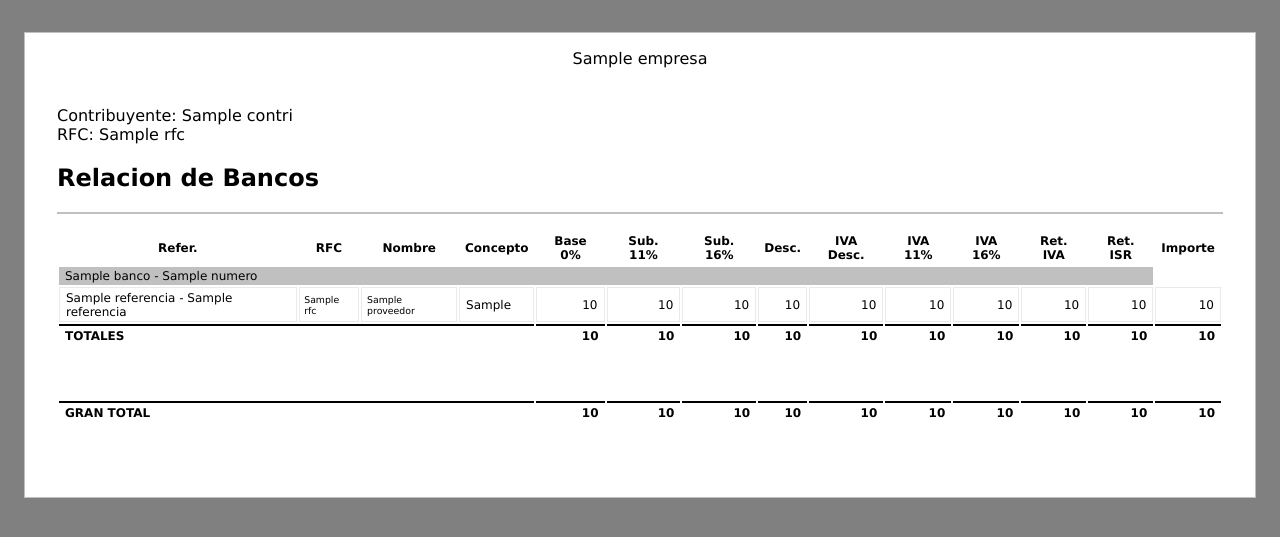
After one commit to efylan/g-asoc, a Django app: template trunk/gonzalez/templates/reportes/bancos.html in a window 1280 px wide. The commit adds this page. Shown: the top 537 px of the page. Run offline with Django 3.2, Linux system fonts and the light colour scheme; the template is opened without the code that fills it: most values are stand-ins (such as "Sample title", 1, 10 or a date in 2020); parts of the project's set-up code (start-up, migrations or seed data) failed here and were passed over.

Commit message:
Agregados 2 reportes

```diff
--- a/trunk/gonzalez/reportes/urls.py
+++ b/trunk/gonzalez/reportes/urls.py
@@ -3,6 +3,8 @@
 urlpatterns = patterns('',
     url(r'^$', 'gonzalez.reportes.views.index_reportes', name='reportes'),
     url(r'^proveedores/$', 'gonzalez.reportes.views.reporte_proveedor', name='reporte_prov'),
+    url(r'^contribuyentes/$', 'gonzalez.reportes.views.reporte_contri', name='reporte_contri'),
+    url(r'^bancos/$', 'gonzalez.reportes.views.reporte_bancos', name='reporte_bancos'),
     url(r'^generar_txt/$', 'gonzalez.reportes.views.generar_txt', name='gen_txt'),
 
 )
--- a/trunk/gonzalez/templates/diot/menudiot.html
+++ b/trunk/gonzalez/templates/diot/menudiot.html
@@ -5,9 +5,7 @@
             <li>
                 <a href="{%url diot.views.seleccionar_fecha%}"> Cheques </a>
             </li>
-            {%if request.user.is_staff%}
             <li>
                 <a href="{%url reportes.views.index_reportes%}"> Reportes </a>
             </li>
-            {%endif%}
         </ul>
--- /dev/null
+++ b/trunk/gonzalez/templates/reportes/bancos.html
@@ -0,0 +1,130 @@
+{%extends 'reportes/reportes_base.html'%}
+{%load humanize%}
+{%block extrahead%}
+    <title>Relacion Bancos</title>
+{%endblock%}
+
+{%block titlecontent%}
+<h2>Relacion de Bancos</h2>
+{%endblock%}
+
+{%block maincontent%}
+<table class="report_list">
+    <tr>
+
+        <th>Refer.</th>
+        <th>RFC</th>
+        <th>Nombre</th>
+        <th>Concepto</th>
+        {%if gran_tot.base_0 != 0%}<th>Base 0%</th>{%endif%}
+        {%if gran_tot.sub_11 != 0%}<th>Sub. 11%</th>{%endif%}
+        {%if gran_tot.sub_16 != 0%}<th>Sub. 16%</th>{%endif%}
+        {%if gran_tot.descuento != 0%}<th>Desc.</th>{%endif%}
+        {%if gran_tot.descuento_iva != 0%}<th>IVA Desc.</th>{%endif%}
+        {%if gran_tot.iva_11 != 0%}<th>IVA 11%</th>{%endif%}
+        {%if gran_tot.iva_16 != 0%}<th>IVA 16%</th>{%endif%}
+        {%if gran_tot.ret_iva != 0%}<th>Ret. IVA</th>{%endif%}
+        {%if gran_tot.ret_isr != 0%}<th>Ret. ISR</th>{%endif%}
+        <th>Importe</th>
+    </tr>
+    {%for res in resumen%}
+    <tr>
+        <td colspan="13" class="prov_info">{{res.cuenta.banco.nombre}} - {{res.cuenta.numero}}</td>
+    </tr>
+    {%for concepto in res.conceptos%}
+    <tr class="conceptos">
+        <td>{{concepto.cheque.referencia}} {% if concepto.referencia%} - {{concepto.referencia}}{%endif%}</td>
+        <td class="small">{{concepto.proveedor.rfc}}</td>
+        <td class="small">{{concepto.proveedor.nombre}}</td>
+        <td>{{concepto.get_tipo_display}}</td>
+        {%if gran_tot.base_0 != 0%}<td class="number">{{concepto.get_base_0|intcomma}}</td>{%endif%}
+        {%if gran_tot.sub_11 != 0%}<td class="number">{{concepto.get_sub_11|intcomma}}</td>{%endif%}
+        {%if gran_tot.sub_16 != 0%}<td class="number">{{concepto.get_sub_16|intcomma}}</td>{%endif%}
+        {%if gran_tot.descuento != 0%}<td class="number">{{concepto.get_desc|intcomma}}</td>{%endif%}
+        {%if gran_tot.descuento_iva != 0%}<td class="number">{{concepto.get_iva_desc|intcomma}}</td>{%endif%}
+        {%if gran_tot.iva_11 != 0%}<td class="number">{{concepto.get_iva_11|intcomma}}</td>{%endif%}
+        {%if gran_tot.iva_16 != 0%}<td class="number">{{concepto.get_iva_16|intcomma}}</td>{%endif%}
+        {%if gran_tot.ret_iva != 0%}<td class="number">{%if concepto.ret_iva != 0%}{{concepto.ret_iva|intcomma}}{%endif%}</td>{%endif%}
+        {%if gran_tot.ret_isr != 0%}<td class="number">{%if concepto.ret_isr != 0%}{{concepto.ret_isr|intcomma}}{%endif%}</td>{%endif%}
+        <td class="number">{{concepto.bancos|intcomma}}</td>
+    </tr>
+    {%endfor%}
+    <tr class="parcial">
+        <td colspan="4">TOTALES</td>
+        {%if gran_tot.base_0 != 0%}<td class="number">{%if res.totales.base_0 != 0%}{{res.totales.base_0|intcomma}}{%endif%}</td>{%endif%}
+        {%if gran_tot.sub_11 != 0%}<td class="number">{%if res.totales.sub_11 != 0%}{{res.totales.sub_11|intcomma}}{%endif%}</td>{%endif%}
+        {%if gran_tot.sub_16 != 0%}<td class="number">{%if res.totales.sub_16 != 0%}{{res.totales.sub_16|intcomma}}{%endif%}</td>{%endif%}
+        {%if gran_tot.descuento != 0%}<td class="number">{%if res.totales.descuento != 0%}{{res.totales.descuento|intcomma}}{%endif%}</td>{%endif%}
+        {%if gran_tot.descuento_iva != 0%}<td class="number">{%if res.totales.descuento_iva != 0%}{{res.totales.descuento_iva|intcomma}}{%endif%}</td>{%endif%}
+        {%if gran_tot.iva_11 != 0%}<td class="number">{%if res.totales.iva_11 != 0%}{{res.totales.iva_11|intcomma}}{%endif%}</td>{%endif%}
+        {%if gran_tot.iva_16 != 0%}<td class="number">{%if res.totales.iva_16 != 0%}{{res.totales.iva_16|intcomma}}{%endif%}</td>{%endif%}
+        {%if gran_tot.ret_iva != 0%}<td class="number">{%if res.totales.ret_iva != 0%}{{res.totales.ret_iva|intcomma}}{%endif%}</td>{%endif%}
+        {%if gran_tot.ret_isr != 0%}<td class="number">{%if res.totales.ret_isr != 0%}{{res.totales.ret_isr|intcomma}}{%endif%}</td>{%endif%}
+        <td class="number">{{res.totales.importe|intcomma}}</td>
+    </tr>
+<tr>
+    <td></td>
+</tr>
+<tr>
+    <td></td>
+</tr>
+<tr>
+    <td></td>
+</tr>
+<tr>
+    <td></td>
+</tr>
+    {%endfor%}
+
+<tr>
+    <td></td>
+</tr>
+<tr>
+    <td></td>
+</tr>
+<tr>
+    <td></td>
+</tr>
+<tr>
+    <td></td>
+</tr>
+    <tr class="parcial">
+        <td colspan="4">GRAN TOTAL</td>
+        {%if gran_tot.base_0 != 0%}
+        <td class="number">{%if gran_tot.base_0 != 0%}{{gran_tot.base_0|intcomma}}{%endif%}</td>
+        {%endif%}
+        {%if gran_tot.sub_11 != 0%}
+        <td class="number">{%if gran_tot.sub_11 != 0%}{{gran_tot.sub_11|intcomma}}{%endif%}</td>
+        {%endif%}
+        {%if gran_tot.sub_16 != 0%}
+        <td class="number">{%if gran_tot.sub_16 != 0%}{{gran_tot.sub_16|intcomma}}{%endif%}</td>
+        {%endif%}
+        {%if gran_tot.descuento != 0%}
+        <td class="number">{%if gran_tot.descuento != 0%}{{gran_tot.descuento|intcomma}}{%endif%}</td>
+        {%endif%}
+        {%if gran_tot.descuento_iva != 0%}
+        <td class="number">{%if gran_tot.descuento_iva != 0%}{{gran_tot.descuento_iva|intcomma}}{%endif%}</td>
+        {%endif%}
+        {%if gran_tot.iva_11 != 0%}
+        <td class="number">{%if gran_tot.iva_11 != 0%}{{gran_tot.iva_11|intcomma}}{%endif%}</td>
+        {%endif%}
+        {%if gran_tot.iva_16 != 0%}
+        <td class="number">{%if gran_tot.iva_16 != 0%}{{gran_tot.iva_16|intcomma}}{%endif%}</td>
+        {%endif%}
+        {%if gran_tot.ret_iva != 0%}
+        <td class="number">{%if gran_tot.ret_iva != 0%}{{gran_tot.ret_iva|intcomma}}{%endif%}</td>
+        {%endif%}
+        {%if gran_tot.ret_isr != 0%}
+        <td class="number">{%if gran_tot.ret_isr != 0%}{{gran_tot.ret_isr|intcomma}}{%endif%}</td>
+        {%endif%}
+        <td class="number">{{gran_tot.importe|intcomma}}</td>
+    </tr>
+
+
+</table>
+
+<br>
+<br>
+<br>
+
+{%endblock%}
--- a/trunk/gonzalez/templates/reportes/main_reportes.html
+++ b/trunk/gonzalez/templates/reportes/main_reportes.html
@@ -11,8 +11,10 @@
 {%block maincontent%}
 
     <ul class = "reportmenu">
-        <li><a href="{%url reportes.views.reporte_proveedor%}">Reporte ordenado por Provedor</a></li>
-        <li><a href="{%url reportes.views.generar_txt%}">Generar Archivo TXT</a></li>
+        {%if request.user.is_staff%}<li><a href="{%url reportes.views.reporte_proveedor%}">Reporte ordenado por Provedor</a></li>{%endif%}
+        <li><a href="{%url reportes.views.reporte_contri%}">Reporte de listado</a></li>
+        <li><a href="{%url reportes.views.reporte_bancos%}">Reporte ordenado por Banco</a></li>
+        {%if request.user.is_staff%}<li><a href="{%url reportes.views.generar_txt%}">Generar Archivo TXT</a></li>{%endif%}
     </ul>
 
 {%endblock%}
--- a/trunk/gonzalez/templates/reportes/proveedores.html
+++ b/trunk/gonzalez/templates/reportes/proveedores.html
@@ -32,7 +32,7 @@
     </tr>
     {%for concepto in res.conceptos%}
     <tr class="conceptos">
-        <td class="small">{{concepto.cheque.c0.00uenta}}</td>
+        <td class="small">{{concepto.cheque.cuenta}}</td>
         <td>{{concepto.cheque.referencia}} {% if concepto.referencia%} - {{concepto.referencia}}{%endif%}</td>
         <td>{{concepto.get_tipo_display}}</td>
         {%if gran_tot.base_0 != 0%}<td class="number">{{concepto.get_base_0|intcomma}}</td>{%endif%}
```
Also changed, not shown: trunk/gonzalez/reportes/forms.py (+22 -0 lines), trunk/gonzalez/reportes/views.py (+55 -1 lines), trunk/gonzalez/templates/reportes/bancos_f.html (added, +25 -0 lines), trunk/gonzalez/templates/reportes/contribuyentes.html (added, +116 -0 lines), trunk/gonzalez/templates/reportes/contribuyentes_f.html (added, +25 -0 lines).
